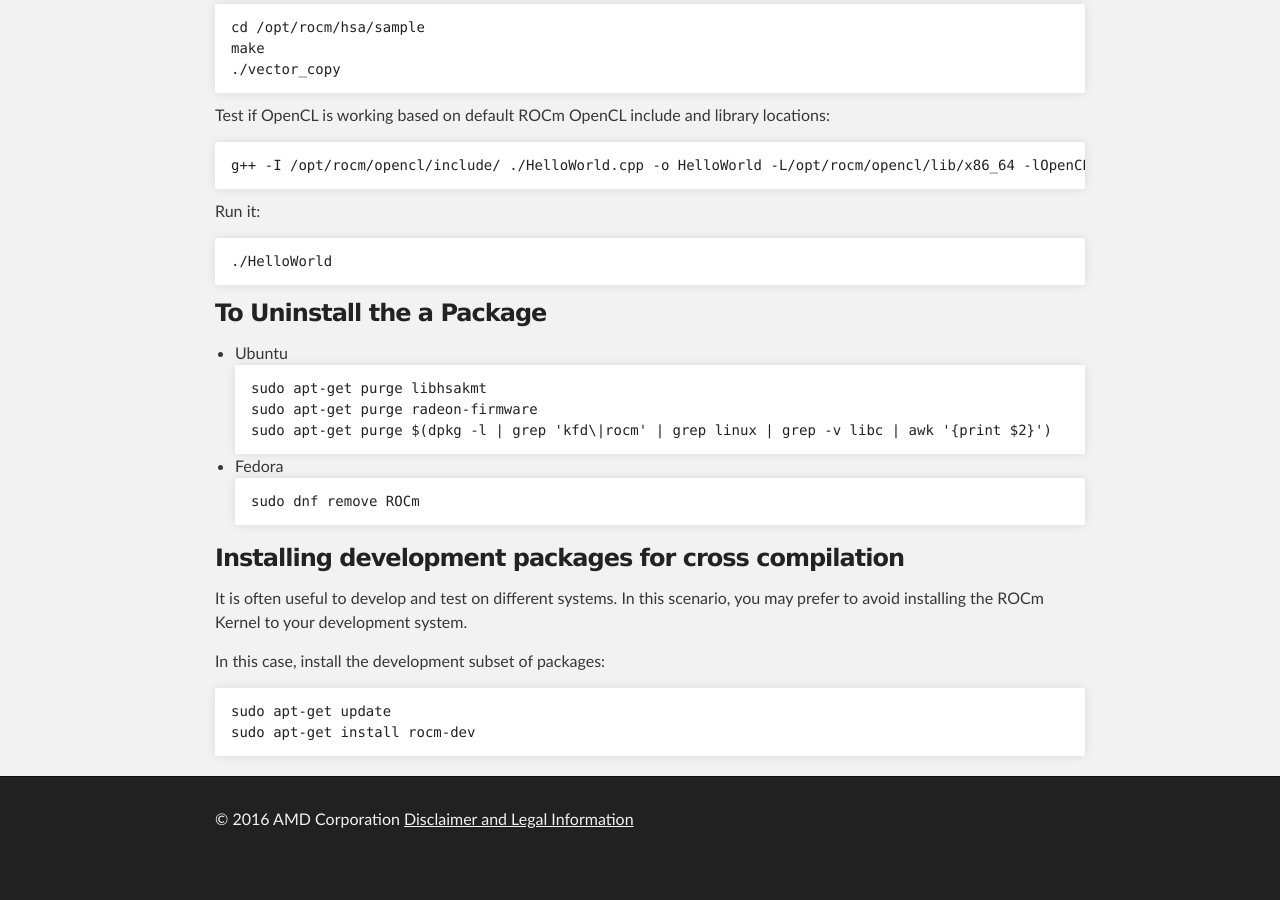
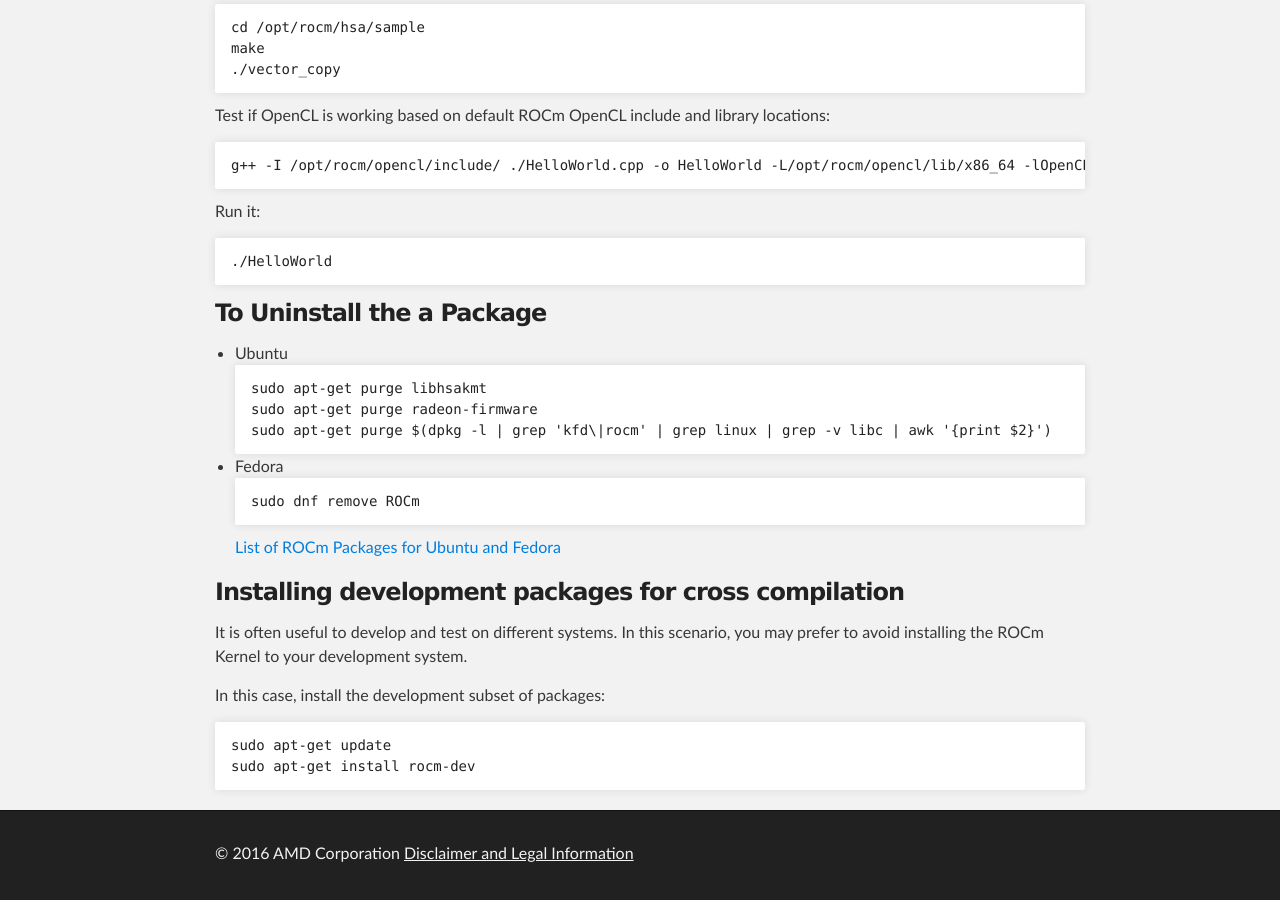
Before and after one commit to ROCm/ROCm.github.io, a Jekyll site: the page built from ROCmInstall.md, in a window 1280 px wide and 900 px high, scrolled down 2838 px. Built offline with Jekyll 4.4.1, drawn with Linux system fonts in a browser that asks for light colours; before the commit the page ends 3704 px from its top, so only the background shows below that.

Commit message:
Update ROCmInstall.md

````diff
--- a/ROCmInstall.md
+++ b/ROCmInstall.md
@@ -159,6 +159,7 @@
 ```shell
 sudo dnf remove ROCm
 ```
+[List of ROCm Packages for Ubuntu and Fedora](ROCmLinuxpackages.md)
 
 ### Installing development packages for cross compilation
 
````
